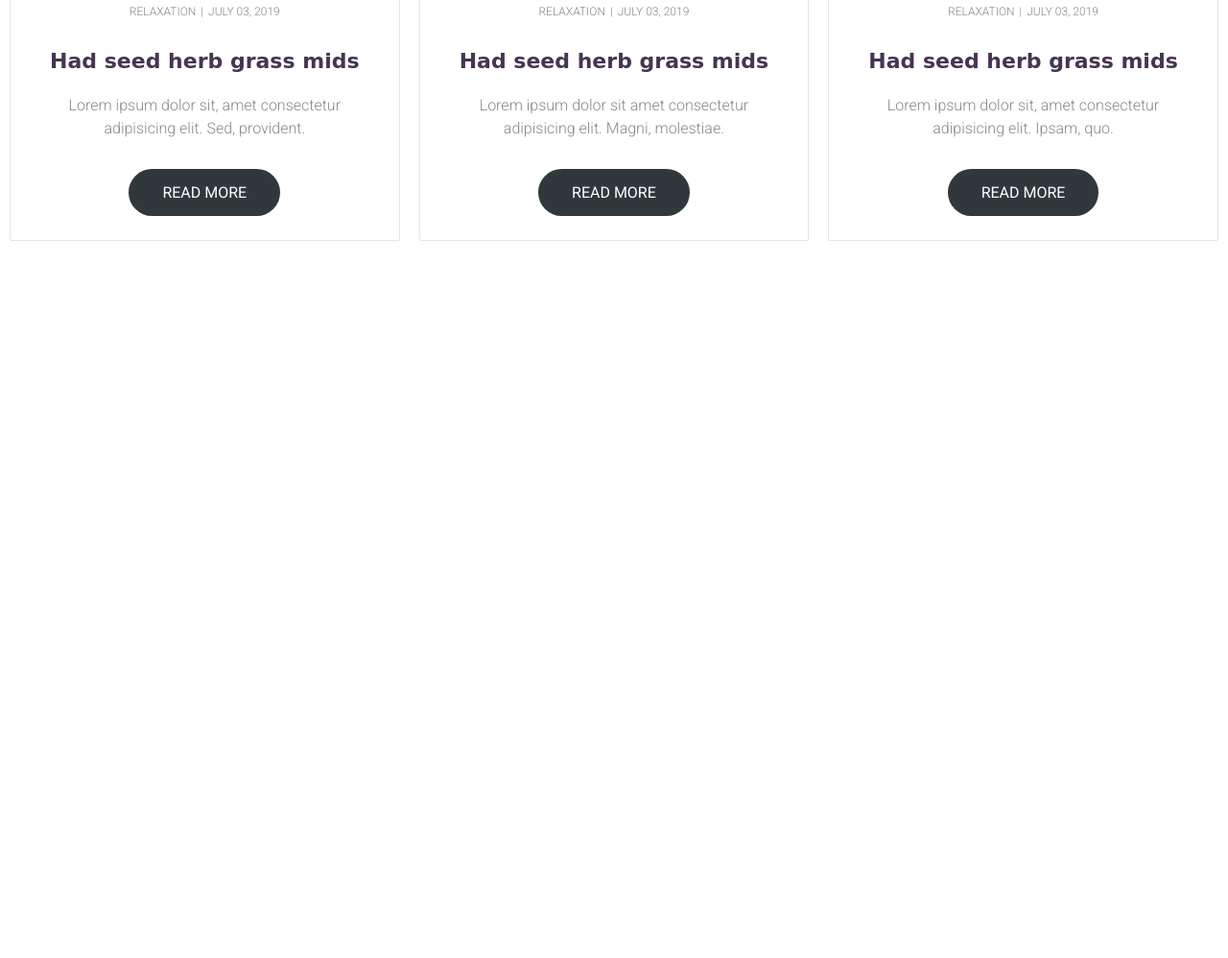
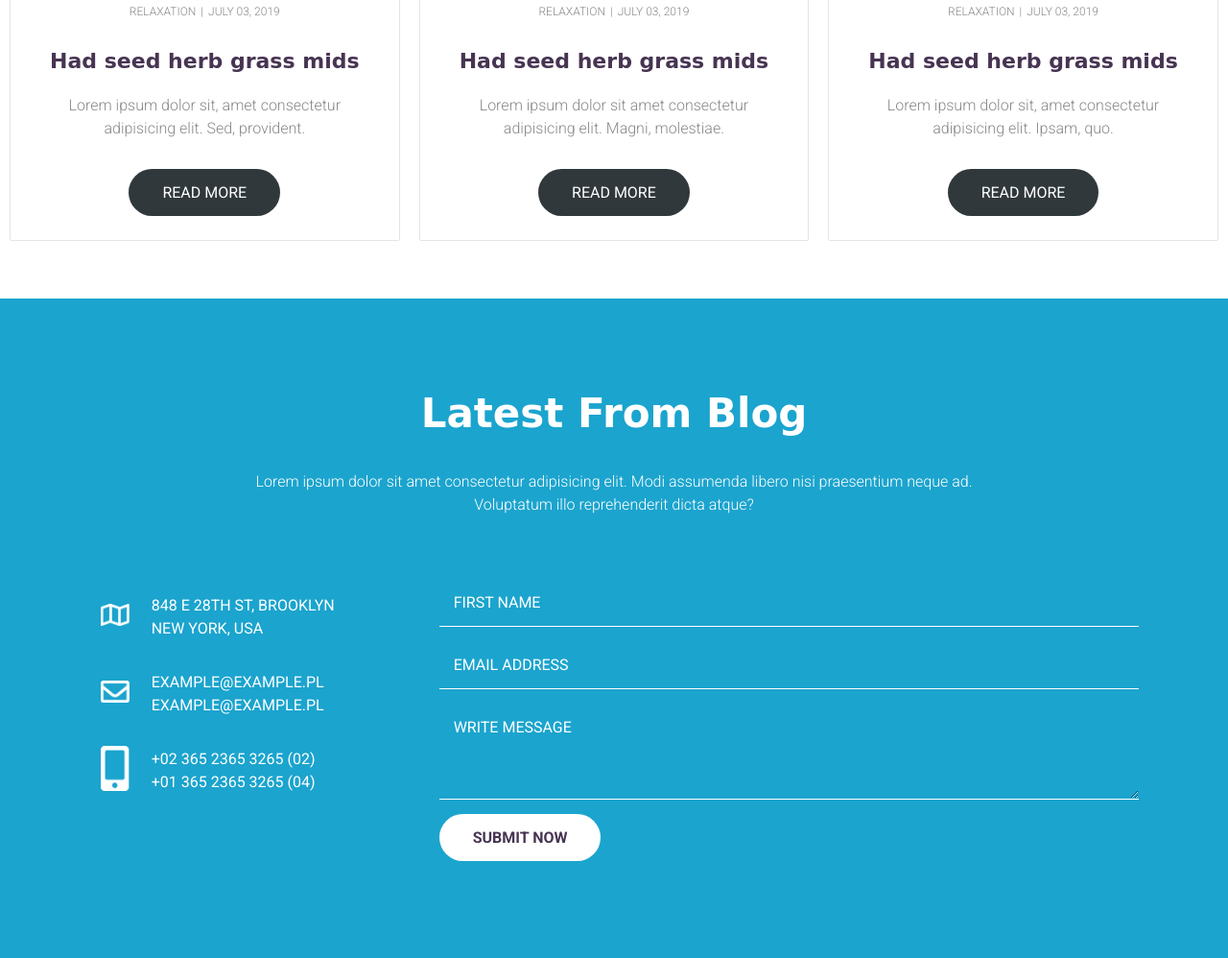
Before and after one commit to tetmyslynska/project-spa, a plain HTML site: page index.html in a window 1280 px wide. Shown: the part 5018-6016 px from the top of the page at 96% size. Before the commit the page ends 5329 px from the top, so only its background shows below. Drawn offline with Linux system fonts and the light colour scheme; a web font is replaced by a local one.

Commit message:
contact section

```diff
--- a/index.html
+++ b/index.html
@@ -248,6 +248,55 @@
 </section>
 
 
+<section id="contact" class="contact">
+    <div class="container">
+        <header class="section-header">
+            <h2>Latest From Blog</h2>
+            <p>Lorem ipsum dolor sit amet consectetur adipisicing elit. Modi assumenda libero nisi praesentium neque ad. Voluptatum illo reprehenderit dicta atque?</p>
+        </header>
+
+        <div class="row">
+            <div class="contact-data col col-md-33p">
+                <div class="contact-item">
+                    <span class="img-holder">
+                        <img src="img/icons/icon-map.png" alt="map">
+                    </span>
+                    <p>848 E 28th ST, BROOKLYN <br> NEW  YORK, USA</p>
+                </div>
+                <div class="contact-item">
+                    <span class="img-holder">
+                        <img src="img/icons/icon-mail.png" alt="mail">
+                    </span>
+                    <p>
+                        <a href="mailto:example@example.pl">example@example.pl</a> <br>
+                        <a href="mailto:example@example.pl">example@example.pl</a>
+                    </p>
+                </div>
+                <div class="contact-item">
+                    <span class="img-holder">
+                        <img src="img/icons/icon-tel.png" alt="phone">
+                    </span>
+                    <p>
+                        <span>+02 365 2365 3265 (02)</span><br>
+                        <span>+01 365 2365 3265 (04)</span>
+                    </p>
+                </div>
+            </div>
+            <div class="contact-form col col-md-66p">
+                <form>
+                    <input type="text" name="name" placeholder="First name">
+                    <input type="email" name="email" placeholder="Email address">
+
+                    <textarea name="message" placeholder="Write message"></textarea>
+
+                    <button type="submit" class="btn-form">Submit now</button>
+                    <p class="appointment-message"></p>
+                </form>
+            </div>
+        </div>
+    </div>
+</section>
+
     <script src="js/main.js"></script>
 </body>
 </html>
--- /dev/null
+++ b/scss/layout/_contact.scss
@@ -0,0 +1,53 @@
+.contact {
+    color: #fff;
+    background-color: $primary-color;
+
+    .section-header {
+        color: #fff;
+
+        h2 {
+            color: #fff;
+        }
+    }
+
+    .contact-data {
+        padding: 25px 0;
+        margin-bottom: 30px;
+
+        .contact-item {
+            @include flexbox;
+            align-items: center;
+            justify-content: center;
+            text-transform: uppercase;
+
+            .img-holder {
+                width: 15%;
+                margin-right: 10px;
+                text-align: center;
+
+                img {
+                    width: 30px;
+                }
+            }
+
+            a {
+                color: #fff;
+                text-decoration: none;
+
+                &:hover {
+                    text-decoration: underline;
+                }
+            }
+        }
+
+        @media all and (min-width: $medium) {
+            .contact-item {
+                justify-content: flex-start;
+            }
+        }
+    }
+
+    .contact-form {
+        padding: 25px 0;
+    }
+}
--- a/scss/layout/_grid.scss
+++ b/scss/layout/_grid.scss
@@ -14,6 +14,10 @@
     .col-md-33p {
         width: 33.33%;
     }
+
+    .col-md-66p {
+        width: 66.66%;
+    }
 }
 @media all and (min-width: $large) {
     .col-lg-25p {
--- a/scss/style.scss
+++ b/scss/style.scss
@@ -13,6 +13,7 @@
 @import 'layout/services';
 @import 'layout/team';
 @import 'layout/appointment';
+@import 'layout/contact';
 
 @import 'components/buttons';
 @import 'components/infoboxes';
```
Also changed, not shown: css/style.css, 1 other file.
